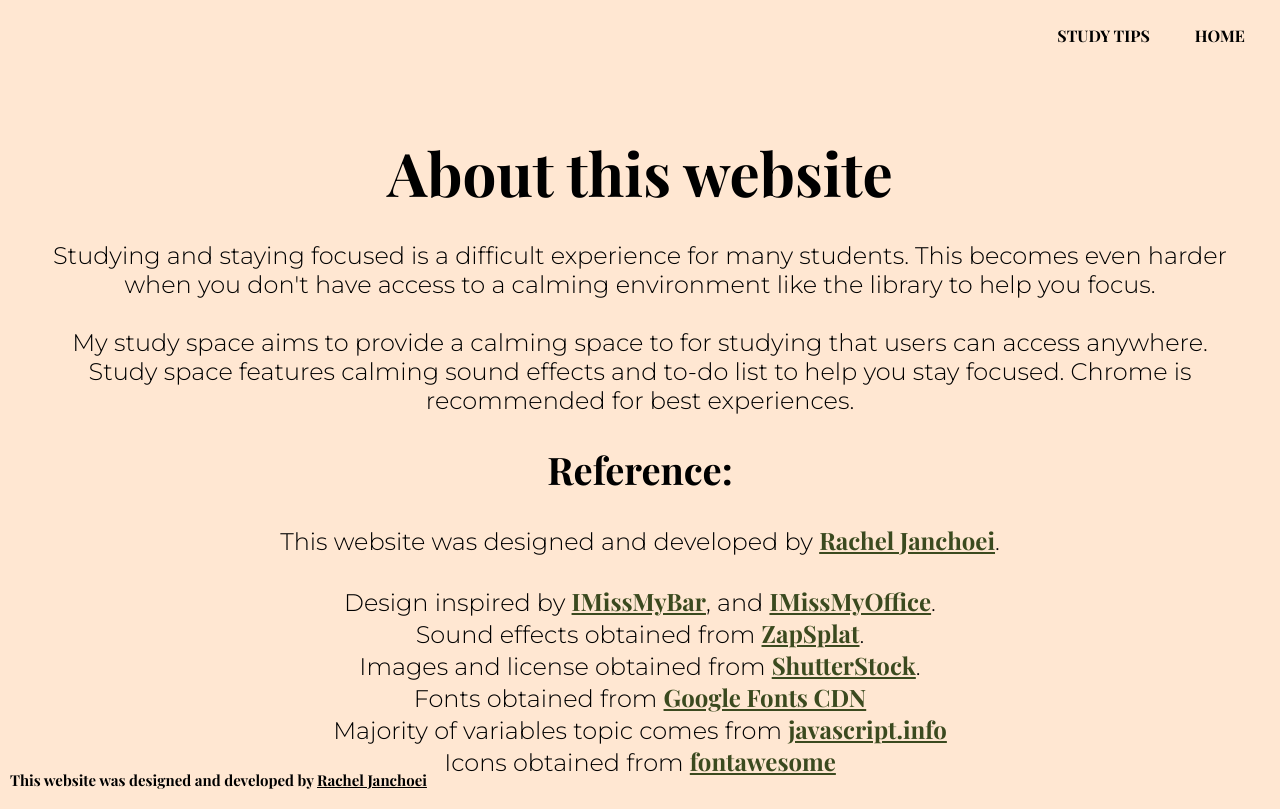
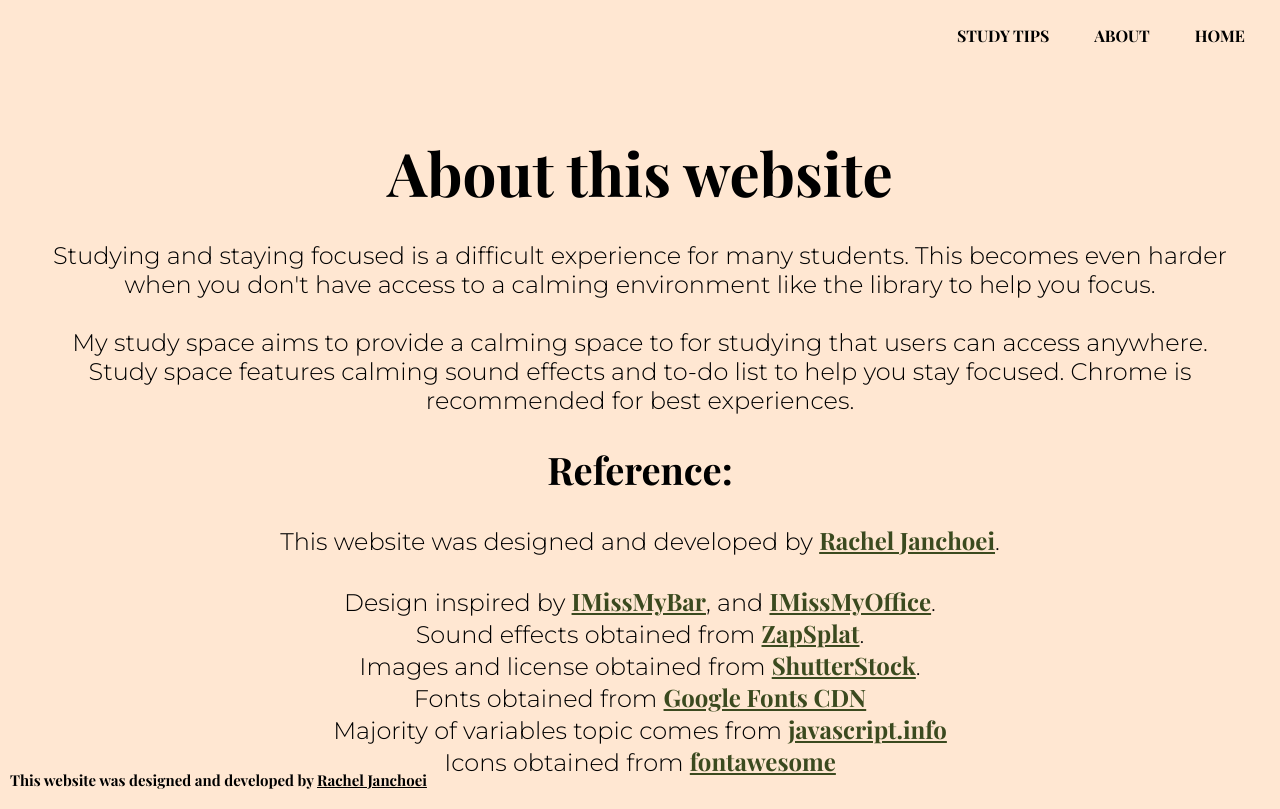
Before and after one commit to stealthpanda/mystudyspace, a plain HTML site: page about.html in a window 1280 px wide. Drawn offline with nearby package versions, Linux system fonts and the light colour scheme.

Commit message:
updated nav & readme

```diff
--- a/about.html
+++ b/about.html
@@ -18,8 +18,8 @@
 
 		<section class="header">
 			<button class="nav-links" onclick=" window.open('index.html', '_self')">home</button>
-            <button class="nav-links" onclick=" window.open('tips.html', '_self')">study tips</button>
-
+			<button class="nav-links" onclick=" window.open('about.html', '_self')">about</button>
+			<button class="nav-links" onclick=" window.open('tips.html', '_self')">study tips</button>
 		</section>
 
 		<section class="content">
```
Also changed, not shown: 1 other file.
